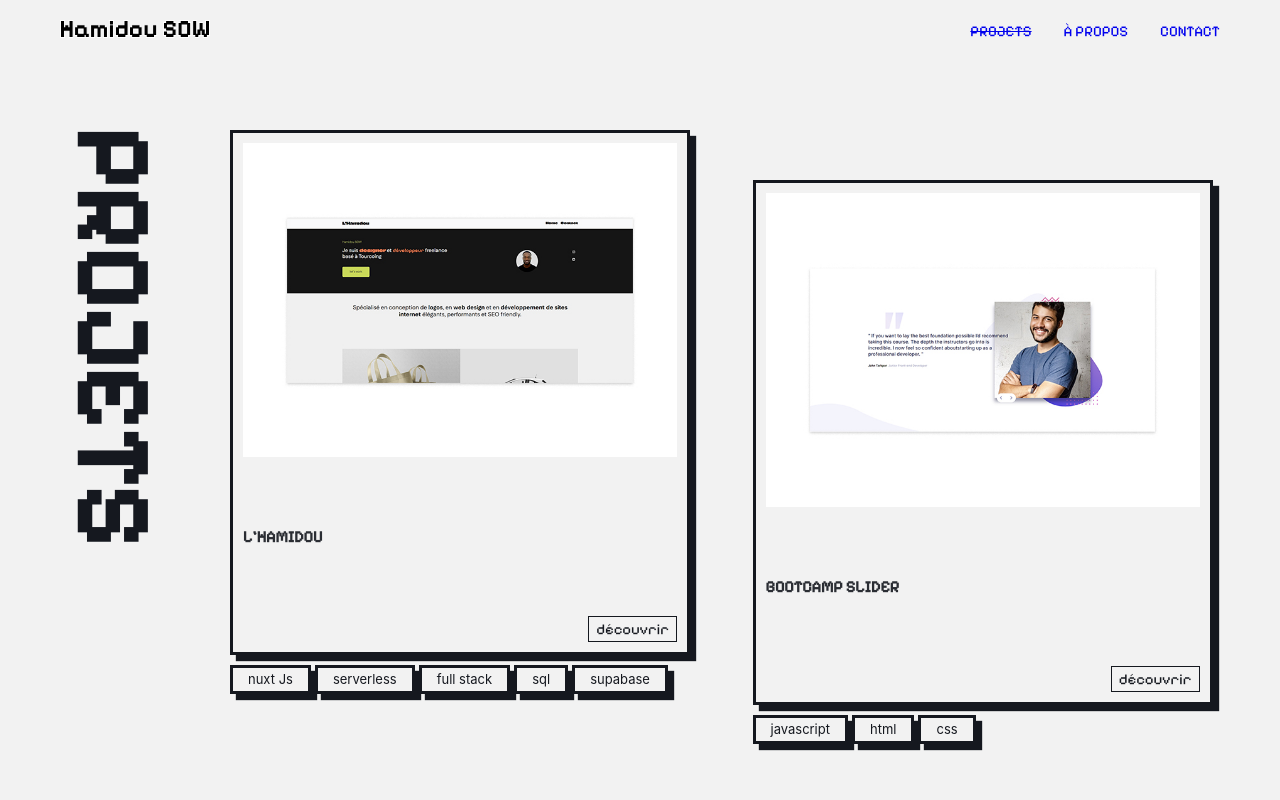
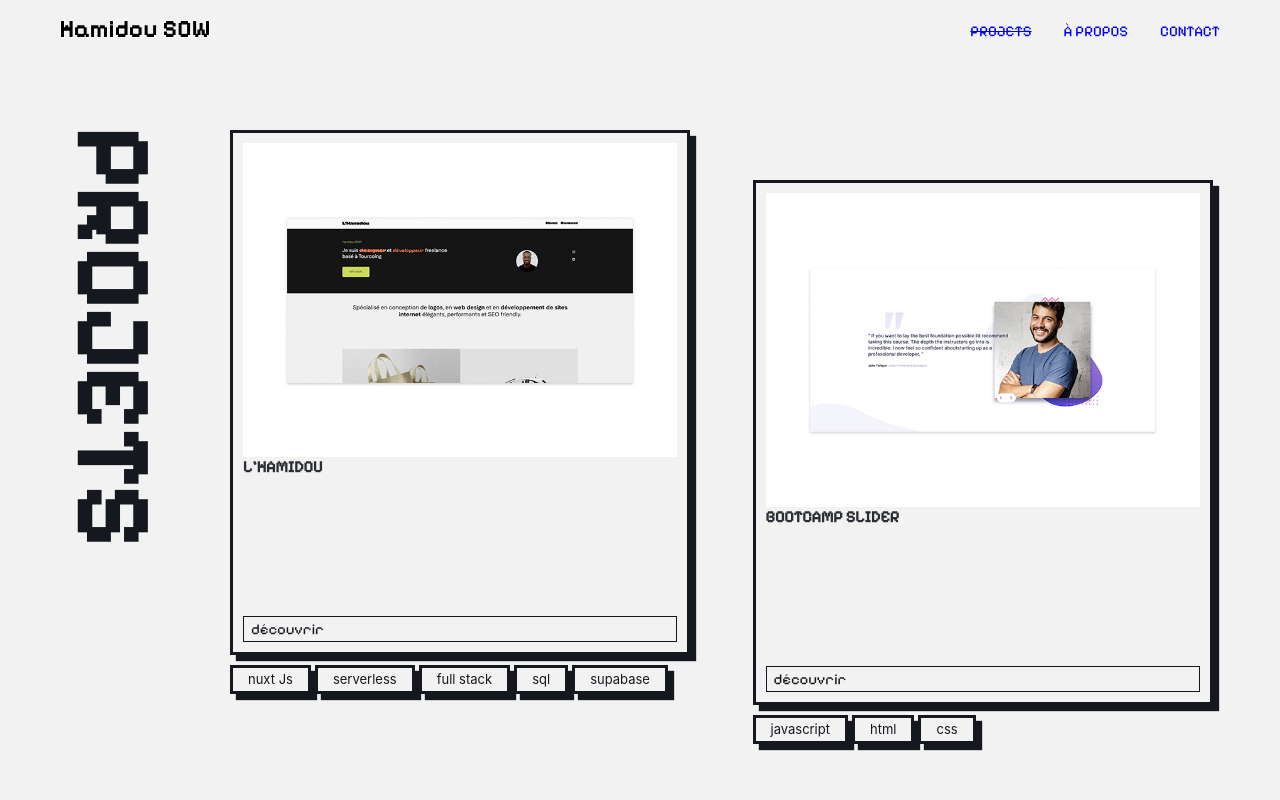
Before and after one commit to hamidousow/hamidousow, a Vue app: page /projects in a window 1280 px wide. Shown: the top 800 px of the page. Built offline with nearby package versions, Linux system fonts and the light colour scheme.

Commit message:
Update CardProject.vue

```diff
--- a/src/components/CardProject.vue
+++ b/src/components/CardProject.vue
@@ -54,9 +54,8 @@ defineProps<{
 
     .card__content {
         height: 100%;
-        display: flex;
-        flex-direction: column;
-        justify-content: space-between;
+        display: grid;
+        grid-template-rows: 2fr 1fr 1fr;
     }
 
     .card__title {
@@ -76,10 +75,10 @@ defineProps<{
         align-self: end;
     }
 
-    /*.card__background {
+    .card__background {
         height: 100%;
         width: 100%;
-    }*/
+    }
 
     .card__background img {
         height: 100%;
```
